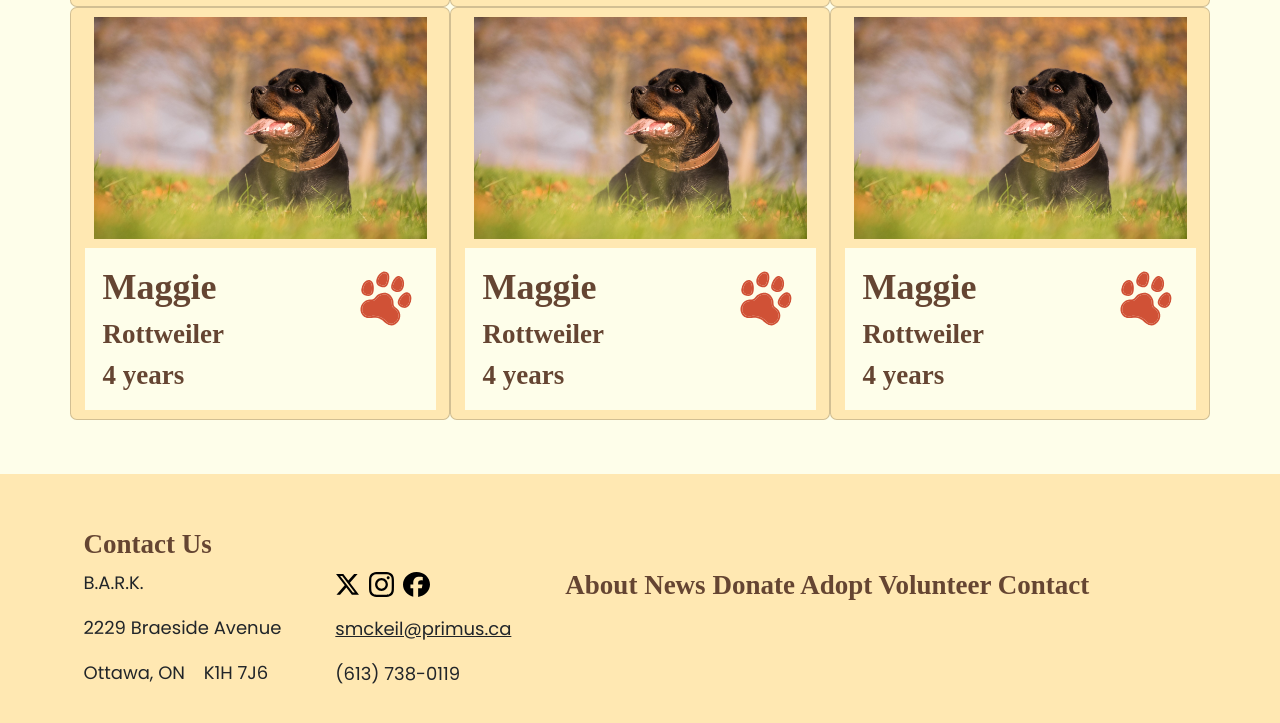
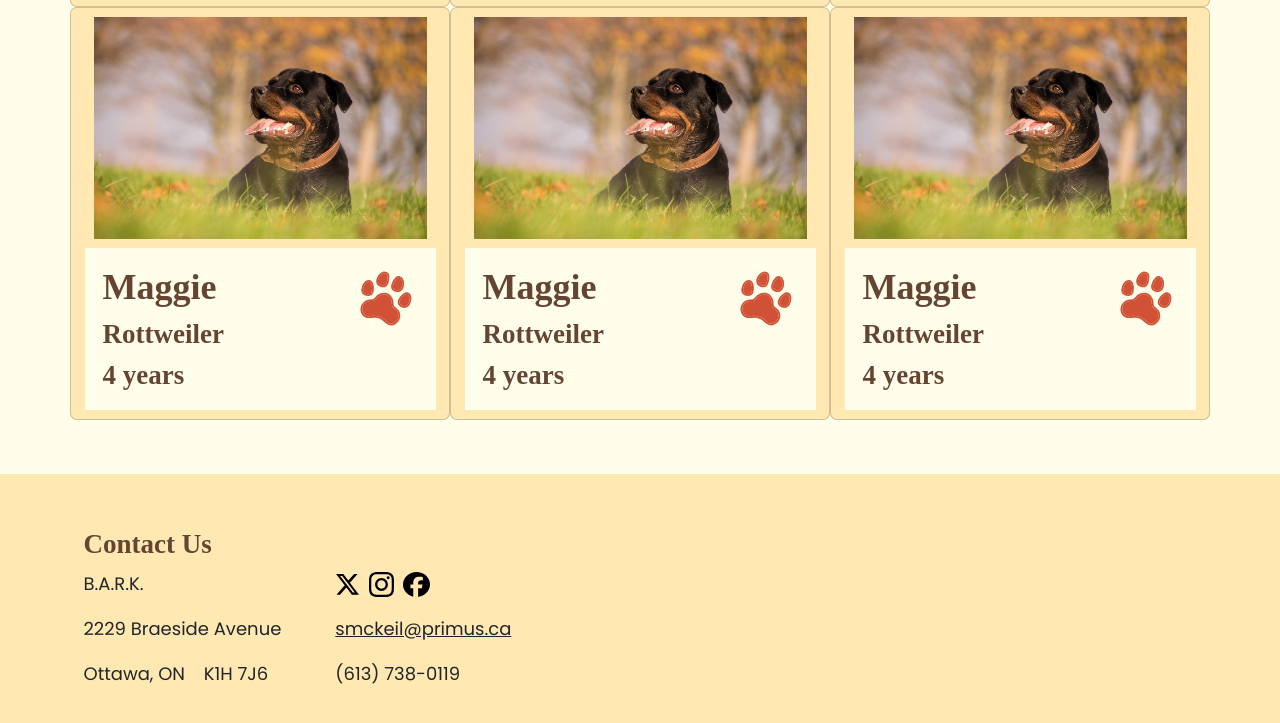
Before and after one commit to AMcD-121/dsn1713_final, a website: page adopt.html in a window 1280 px wide. Shown: the part 1179-1902 px from the top of the page. Drawn offline with nearby package versions, Linux system fonts and the light colour scheme; a web font is replaced by a local one.

Commit message:
Removes nav in footer

```diff
--- a/adopt.html
+++ b/adopt.html
@@ -117,15 +117,10 @@
     </main>
     <footer class="bg-dark py-5">
         <div class="container">
-            <h4> Contact Us </h4>
-                <div class="d-flex gap-5">
-                    <div>
-                        <p> B.A.R.K. </p>
-                        <p> 2229 Braeside Avenue </p>
-                        <p> Ottawa, ON &ensp; K1H 7J6 </p>
-                    </div>
-                    <div>
-                        <div class="d-flex gap-2 pb-3">
+            <h4 class="text-center text-md-start"> Contact Us </h4>
+                <div class="d-flex flex-column flex-md-row gap-3 gap-md-5 align-items-center text-center text-md-start">
+                    <div class="order-md-1">
+                        <div class="d-flex gap-2 pb-3 justify-content-center justify-content-md-start">
                             <a href="#"> <img src="images/logo_x.svg" height="25" alt=""> </a>
                             <a href="#"> <img src="images/logo_insta.svg" height="25" alt=""> </a>
                             <a href="#"> <img src="images/logo_fb.svg" height="25" alt=""> </a>
@@ -133,13 +128,10 @@
                         <p class="text-decoration-underline"> smckeil@primus.ca </p>
                         <p> (613) 738-0119 </p>
                     </div>
-                    <div class="d-flex gap-5 d-none d-md-block"> <!--For some reason the d-none removes the gap?-->
-                        <a href="about.html" class="h4 text-decoration-none"> About </a>
-                        <a href="#" class="h4 text-decoration-none"> News </a>
-                        <a href="#" class="h4 text-decoration-none"> Donate </a>
-                        <a href="adopt.html" class="h4 text-decoration-none"> Adopt </a>
-                        <a href="#" class="h4 text-decoration-none"> Volunteer </a>
-                        <a href="#" class="h4 text-decoration-none"> Contact </a>
+                    <div class="order-md-0">
+                        <p> B.A.R.K. </p>
+                        <p> 2229 Braeside Avenue </p>
+                        <p> Ottawa, ON &ensp; K1H 7J6 </p>
                     </div>
                 </div>
             </div>
```
Also changed, not shown: about.html (+11 -19 lines), home.html (+8 -16 lines).
